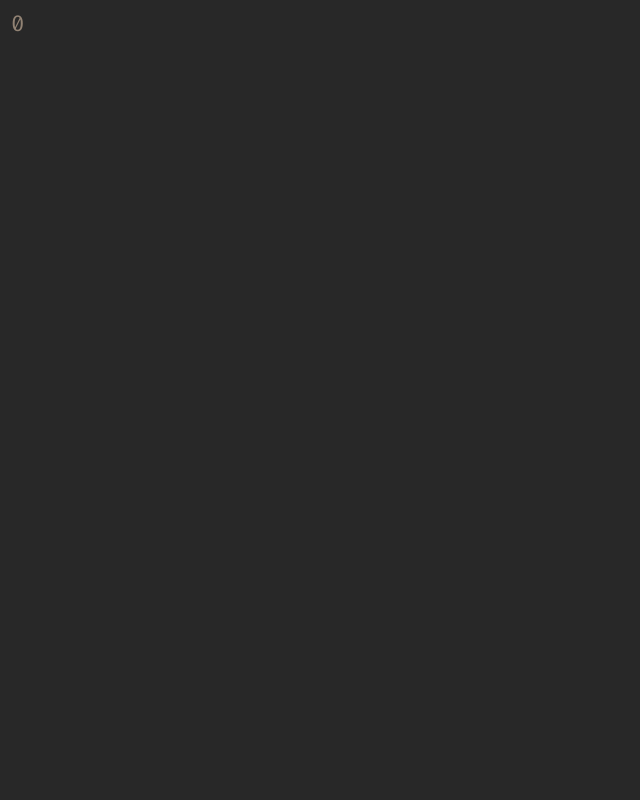
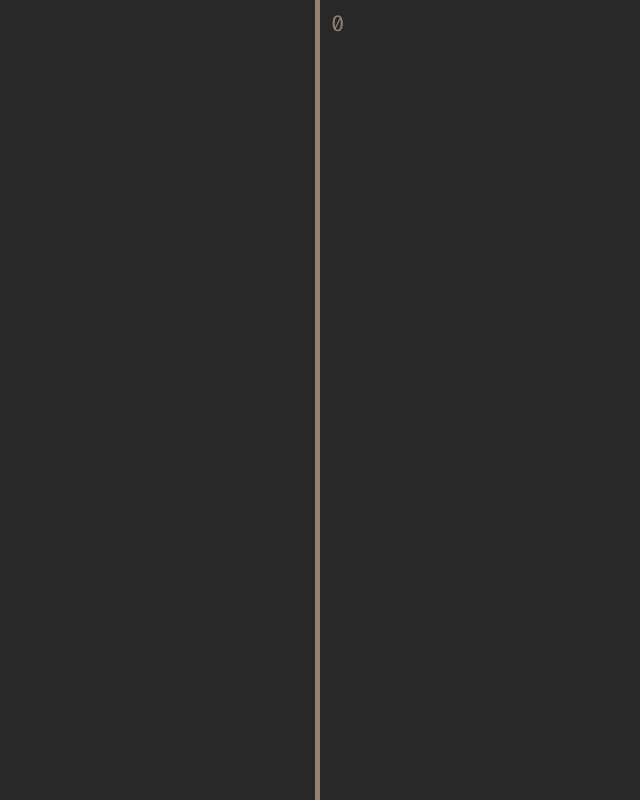
Before and after one commit to marcelarie/vim-with-me, a plain HTML site: page index.html in a window 1280 px wide. Shown: the whole page, without its empty margins (0-640 px from the left). Drawn offline with Linux system fonts and the light colour scheme.

Commit message:
Added nerdTree base + working leftNumbers.

```diff
--- a/src/css/style.css
+++ b/src/css/style.css
@@ -88,6 +88,13 @@ body {
     height: 2em;
 }
 
+/*nerd-tree*/
+.nerd-tree {
+    background-color: var(--gruvbox-background);
+    min-width: 25%;
+    border-right: 5px solid var(--gruvbox-grey-comment);
+}
+
 /*display-flex*/
 .display-flex {
     display: flex;
--- a/src/data/caret.js
+++ b/src/data/caret.js
@@ -1,6 +1,7 @@
 
 function getCaretPosition(e) {
     // let selection = window.getSelection();
+    console.log(e.target.selectionStart)
     return e.target.selectionStart;
 };
 
--- a/src/listeners/keybindings.js
+++ b/src/listeners/keybindings.js
@@ -56,6 +56,7 @@ const insertMode = e => {
 document.addEventListener('keydown', insertMode);
 
 
+// listener on every input of textArea
 textArea.addEventListener('input', () => {
     lineNumber(getLines(textArea));
 })
--- a/terminal/main.js
+++ b/terminal/main.js
@@ -9,6 +9,7 @@ export const container = document.getElementById('container')
 export const textArea = document.createElement('textarea')
 export const numberCol = document.createElement('div')
 export const terminalInput = document.createElement('div')
+export const nerdTree = document.createElement('div')
 
 // Creating the text area.
 function addTextArea() {
@@ -17,6 +18,9 @@ function addTextArea() {
     textArea.setAttribute('contentEditable', true)
     textArea.setAttribute('spellcheck', false)
     numberCol.classList.add('number-column')
+    nerdTree.classList.add('nerd-tree')
+    // nerdTree.classList.add('none')
+    container.appendChild(nerdTree);
     container.appendChild(numberCol);
     container.appendChild(textArea);
     lineNumber(getLines(textArea));
@@ -49,4 +53,5 @@ function lineNumber(items) {
 }
 
 
+
 export {lineNumber}
```
